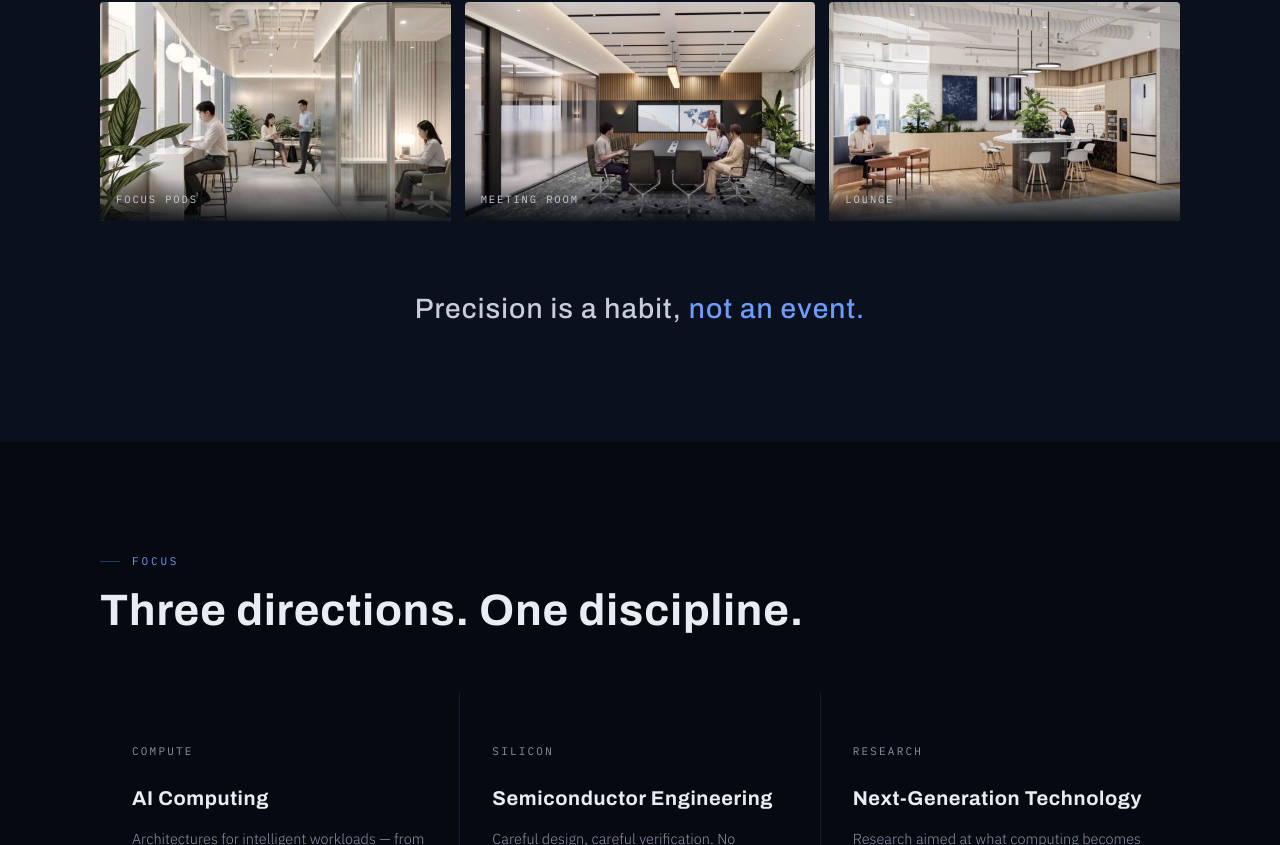
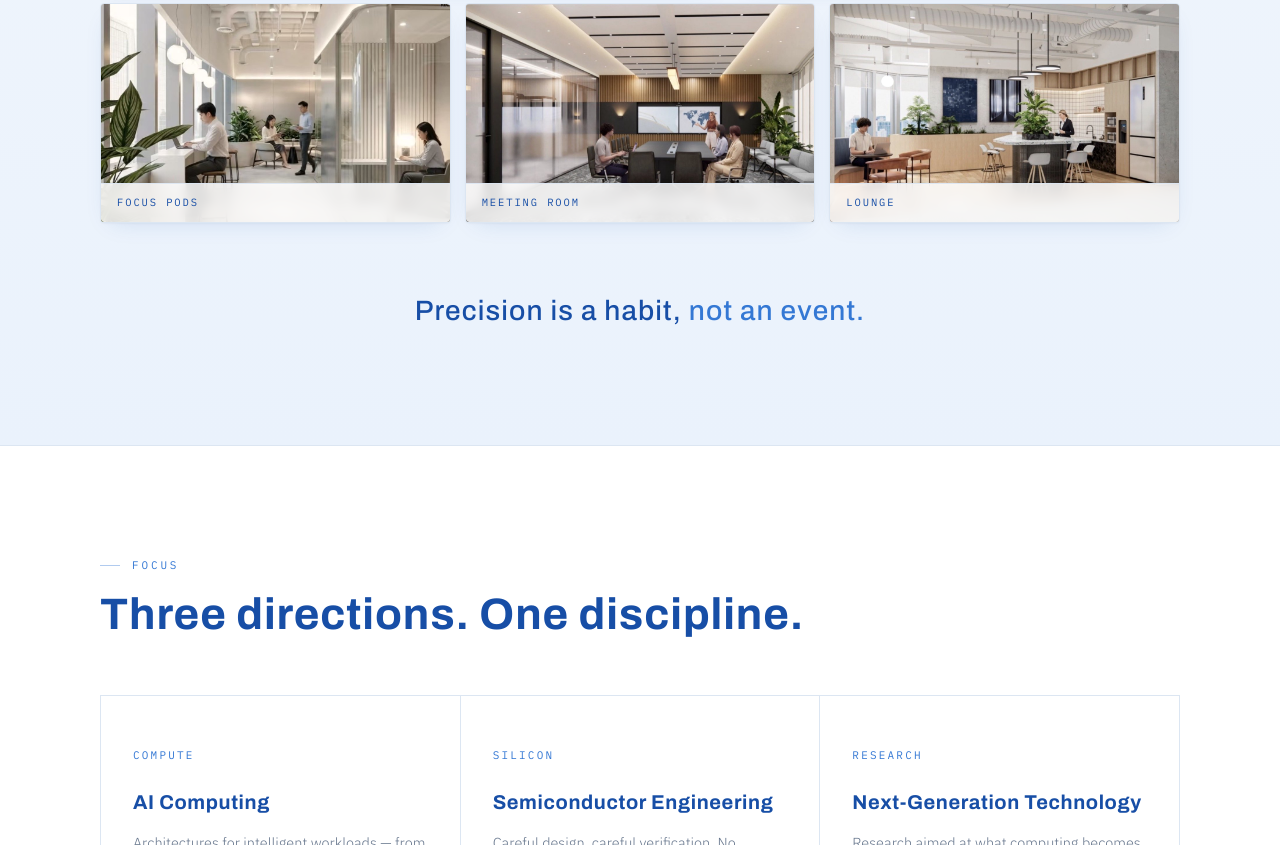
Before and after one commit to huahaoya7737/genvixion, a plain HTML site: page index.html in a window 1280 px wide. Shown: the part 1495-2340 px from the top of the page. Drawn offline with Linux system fonts and the light colour scheme.

Commit message:
Add files via upload

```diff
--- a/index.html
+++ b/index.html
@@ -20,19 +20,25 @@
 @font-face{font-family:'IBM Plex Mono';font-style:normal;font-weight:500;font-display:swap;src:url(assets/fonts/-F6qfjptAgt5VM-kVkqdyU8n3twJwlBFgsAXHNk.woff2) format('woff2')}
 @font-face{font-family:'IBM Plex Sans';font-style:normal;font-weight:300 500;font-stretch:100%;font-display:swap;src:url(assets/fonts/zYXzKVElMYYaJe8bpLHnCwDKr932-G7dytD-Dmu1syxeKYbSB4Zh.woff2) format('woff2')}
 
+/* ---------- Light Blue & White palette ---------- */
 :root{
-  --bg:#06090F;
-  --panel:#0A111C;
-  --panel-2:#0D1522;
-  --line:rgba(110,155,255,.14);
-  --line-strong:rgba(110,155,255,.32);
-  --text:#E8EDF4;
-  --muted:#8A94A6;
-  --accent:#6E9BFF;
-  --accent-dim:rgba(110,155,255,.12);
+  --bg:#FFFFFF;            /* page background */
+  --bg-soft:#F3F7FC;       /* light blue background */
+  --panel:#F3F7FC;         /* section background (The Space) */
+  --panel-2:#EAF2FC;       /* block background */
+  --brand:#174EA6;         /* brand deep blue: headings, emphasis */
+  --accent:#3478D4;        /* tech blue: X, hover, eyebrows */
+  --accent-light:#8BB8F0;  /* light blue accent */
+  --accent-dim:rgba(52,120,212,.08);
+  --text:#172B4D;          /* body text */
+  --text-2:#3E4F6B;        /* secondary strong text */
+  --muted:#64748B;         /* secondary text */
+  --line:#DCE6F2;          /* borders */
+  --line-strong:rgba(52,120,212,.38);
   --mono:'IBM Plex Mono',ui-monospace,monospace;
   --sans:'IBM Plex Sans',system-ui,sans-serif;
   --disp:'Archivo',system-ui,sans-serif;
+  color-scheme:light;
 }
 *{margin:0;padding:0;box-sizing:border-box}
 html{scroll-behavior:smooth}
@@ -45,7 +51,7 @@ body{
   -webkit-font-smoothing:antialiased;
   overflow-x:hidden;
 }
-::selection{background:var(--accent);color:#06090F}
+::selection{background:var(--accent);color:#FFFFFF}
 img{max-width:100%;display:block}
 a{color:inherit;text-decoration:none}
 
@@ -54,17 +60,19 @@ a{color:inherit;text-decoration:none}
   position:fixed;inset:0 0 auto 0;z-index:50;
   display:flex;align-items:center;justify-content:space-between;
   padding:20px 32px;
-  background:linear-gradient(rgba(6,9,15,.85),rgba(6,9,15,0));
-  backdrop-filter:blur(6px);
+  background:rgba(255,255,255,.78);
+  border-bottom:1px solid rgba(220,230,242,.8);
+  backdrop-filter:blur(10px);
+  -webkit-backdrop-filter:blur(10px);
 }
 .wordmark{
   font-family:var(--disp);font-weight:700;font-size:15px;letter-spacing:.34em;
-  color:var(--text);
+  color:var(--brand);
 }
 .wordmark span{color:var(--accent)}
 .topbar nav{display:flex;gap:28px;font-family:var(--mono);font-size:11.5px;letter-spacing:.14em}
-.topbar nav a{color:var(--muted);transition:color .25s}
-.topbar nav a:hover,.topbar nav a:focus-visible{color:var(--text)}
+.topbar nav a{color:var(--text-2);transition:color .25s}
+.topbar nav a:hover,.topbar nav a:focus-visible{color:var(--accent)}
 a:focus-visible{outline:2px solid var(--accent);outline-offset:3px}
 
 /* ---------- hero ---------- */
@@ -73,8 +81,14 @@ a:focus-visible{outline:2px solid var(--accent);outline-offset:3px}
   display:grid;place-items:center;
   padding:120px 24px 80px;
   overflow:hidden;
+  background:
+    radial-gradient(55% 45% at 50% 46%,rgba(139,184,240,.20),rgba(139,184,240,0) 70%),
+    linear-gradient(180deg,#FFFFFF 0%,#F7FAFE 55%,var(--bg-soft) 100%);
 }
-.hero-circuit{position:absolute;inset:0;z-index:0;opacity:.9}
+.hero-circuit{position:absolute;inset:0;z-index:0;opacity:.8}
+/* recolor inline SVG presentation attributes via CSS */
+.hero-circuit g.circuit:first-of-type{stroke:rgba(52,120,212,.24)}
+.hero-circuit g.circuit:last-of-type{fill:rgba(52,120,212,.38)}
 .hero-inner{position:relative;z-index:1;text-align:center;max-width:1100px;margin:0 auto}
 .hero-kicker{
   font-family:var(--mono);font-size:12px;letter-spacing:.22em;color:var(--muted);
@@ -86,12 +100,12 @@ a:focus-visible{outline:2px solid var(--accent);outline-offset:3px}
 h1.brand{
   font-family:var(--disp);font-weight:900;
   font-size:clamp(56px,11.5vw,168px);
-  letter-spacing:.06em;line-height:1;color:var(--text);
+  letter-spacing:.06em;line-height:1;color:var(--brand);
 }
 h1.brand em{font-style:normal;color:var(--accent)}
 .hero-tag{
   margin:36px auto 0;max-width:560px;
-  font-size:clamp(16px,2vw,20px);font-weight:300;color:#B9C2D2;
+  font-size:clamp(16px,2vw,20px);font-weight:300;color:var(--muted);
 }
 .hero-tag strong{font-weight:400;color:var(--text)}
 .scroll-cue{
@@ -122,25 +136,36 @@ h1.brand em{font-style:normal;color:var(--accent)}
   margin-bottom:14px;display:flex;align-items:center;gap:12px;
 }
 .eyebrow::before{content:"";width:20px;height:1px;background:var(--line-strong)}
-h2{font-family:var(--disp);font-weight:700;font-size:clamp(28px,4vw,44px);letter-spacing:.02em;line-height:1.15}
+h2{font-family:var(--disp);font-weight:700;font-size:clamp(28px,4vw,44px);letter-spacing:.02em;line-height:1.15;color:var(--brand)}
 .sub{color:var(--muted);max-width:620px;margin-top:16px;font-size:16px}
 
 /* ---------- office / space section ---------- */
-.space{background:var(--panel)}
+.space{
+  background:linear-gradient(180deg,var(--bg-soft) 0%,var(--panel-2) 100%);
+  border-top:1px solid var(--line);
+  border-bottom:1px solid var(--line);
+}
 .gallery{
   margin-top:56px;display:grid;
   grid-template-columns:repeat(12,1fr);gap:14px;
 }
-figure.ph{position:relative;overflow:hidden;border-radius:4px;background:var(--panel-2)}
+figure.ph{
+  position:relative;overflow:hidden;border-radius:4px;background:var(--panel-2);
+  border:1px solid var(--line);
+  box-shadow:0 1px 2px rgba(23,43,77,.04),0 8px 24px -12px rgba(23,78,166,.18);
+}
 figure.ph img{
   width:100%;height:100%;object-fit:cover;aspect-ratio:16/10;
-  filter:saturate(.88) contrast(1.02);transition:filter .5s,transform .5s;
+  filter:saturate(.95) contrast(1.02);transition:filter .5s,transform .5s;
 }
 figure.ph:hover img{filter:saturate(1);transform:scale(1.015)}
 figure.ph figcaption{
-  position:absolute;left:0;right:0;bottom:0;padding:12px 16px;
-  font-family:var(--mono);font-size:10.5px;letter-spacing:.18em;color:#C6CEDA;
-  background:linear-gradient(transparent,rgba(6,9,15,.88));
+  position:absolute;left:0;right:0;bottom:0;padding:10px 16px;
+  font-family:var(--mono);font-size:10.5px;letter-spacing:.18em;color:var(--brand);
+  background:rgba(255,255,255,.86);
+  border-top:1px solid rgba(220,230,242,.9);
+  backdrop-filter:blur(6px);
+  -webkit-backdrop-filter:blur(6px);
 }
 .ph-a{grid-column:span 7}
 .ph-b{grid-column:span 5}
@@ -150,35 +175,44 @@ figure.ph figcaption{
 .space-quote{
   margin-top:64px;text-align:center;
   font-family:var(--disp);font-weight:500;font-size:clamp(20px,2.6vw,28px);
-  letter-spacing:.04em;color:#C6CEDA;
+  letter-spacing:.04em;color:var(--brand);
 }
 .space-quote em{font-style:normal;color:var(--accent)}
 
 /* ---------- focus section ---------- */
-.focus-grid{margin-top:56px;display:grid;grid-template-columns:repeat(3,1fr);gap:1px;background:var(--line)}
+#focus{background:var(--bg)}
+.focus-grid{
+  margin-top:56px;display:grid;grid-template-columns:repeat(3,1fr);gap:1px;
+  background:var(--line);border:1px solid var(--line);
+}
 .focus{
   background:var(--bg);padding:44px 32px 48px;position:relative;
   transition:background .4s;
 }
-.focus:hover{background:var(--panel-2)}
-.focus .idx{font-family:var(--mono);font-size:11px;color:var(--muted);letter-spacing:.2em}
+.focus:hover{background:var(--bg-soft)}
+.focus .idx{font-family:var(--mono);font-size:11px;color:var(--accent);letter-spacing:.2em}
 .focus h3{
   font-family:var(--disp);font-weight:700;font-size:20px;letter-spacing:.03em;
-  margin:18px 0 12px;
+  margin:18px 0 12px;color:var(--brand);
 }
 .focus p{color:var(--muted);font-size:14.5px}
 .focus::after{
-  content:"";position:absolute;top:0;left:32px;width:34px;height:1px;
+  content:"";position:absolute;top:-1px;left:32px;width:34px;height:2px;
   background:var(--accent);opacity:0;transition:opacity .4s;
 }
 .focus:hover::after{opacity:1}
 
 /* ---------- closing ---------- */
-.closing{position:relative;padding:140px 32px;text-align:center;overflow:hidden}
+.closing{
+  position:relative;padding:140px 32px;text-align:center;overflow:hidden;
+  background:
+    radial-gradient(50% 60% at 50% 55%,rgba(139,184,240,.16),rgba(139,184,240,0) 70%),
+    linear-gradient(180deg,#FFFFFF 0%,var(--bg-soft) 100%);
+}
 .closing .brand-echo{
   font-family:var(--disp);font-weight:900;
   font-size:clamp(40px,7.5vw,104px);letter-spacing:.1em;
-  color:transparent;-webkit-text-stroke:1px rgba(232,237,244,.5);
+  color:transparent;-webkit-text-stroke:1.2px rgba(23,78,166,.6);
 }
 .closing .brand-echo em{
   font-style:normal;color:var(--accent);-webkit-text-stroke:0;
@@ -187,12 +221,13 @@ figure.ph figcaption{
   margin:28px auto 0;max-width:480px;color:var(--muted);font-size:15px;
 }
 footer{
+  background:var(--bg-soft);
   border-top:1px solid var(--line);
   padding:34px 32px 44px;
   display:flex;flex-wrap:wrap;gap:12px;justify-content:space-between;align-items:center;
   font-family:var(--mono);font-size:11px;letter-spacing:.14em;color:var(--muted);
 }
-footer .foot-brand{color:#B9C2D2;letter-spacing:.3em}
+footer .foot-brand{color:var(--text);letter-spacing:.3em}
 
 /* ---------- reveal ---------- */
 .reveal{opacity:0;transform:translateY(26px);transition:opacity .9s ease,transform .9s ease}
```
